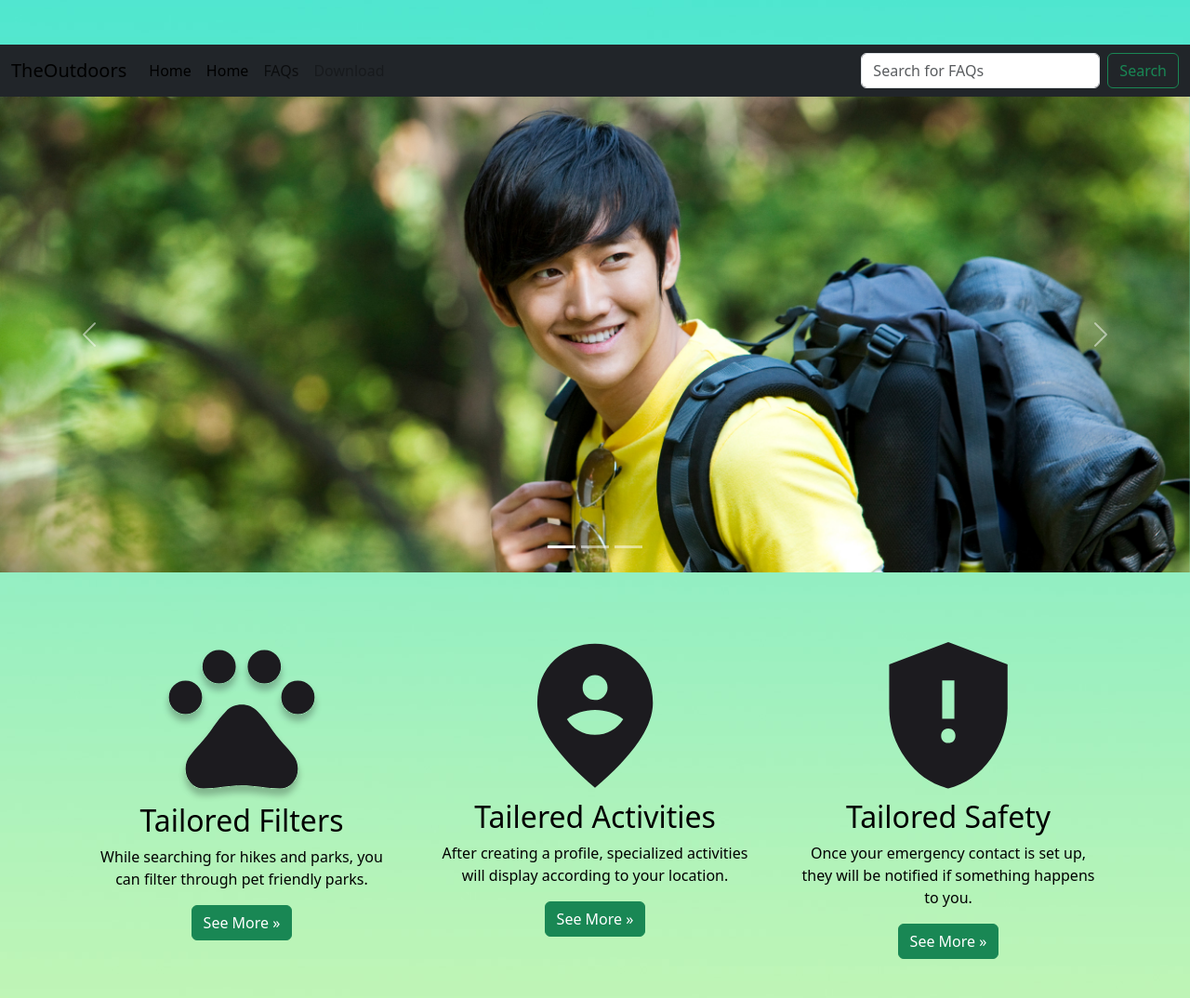
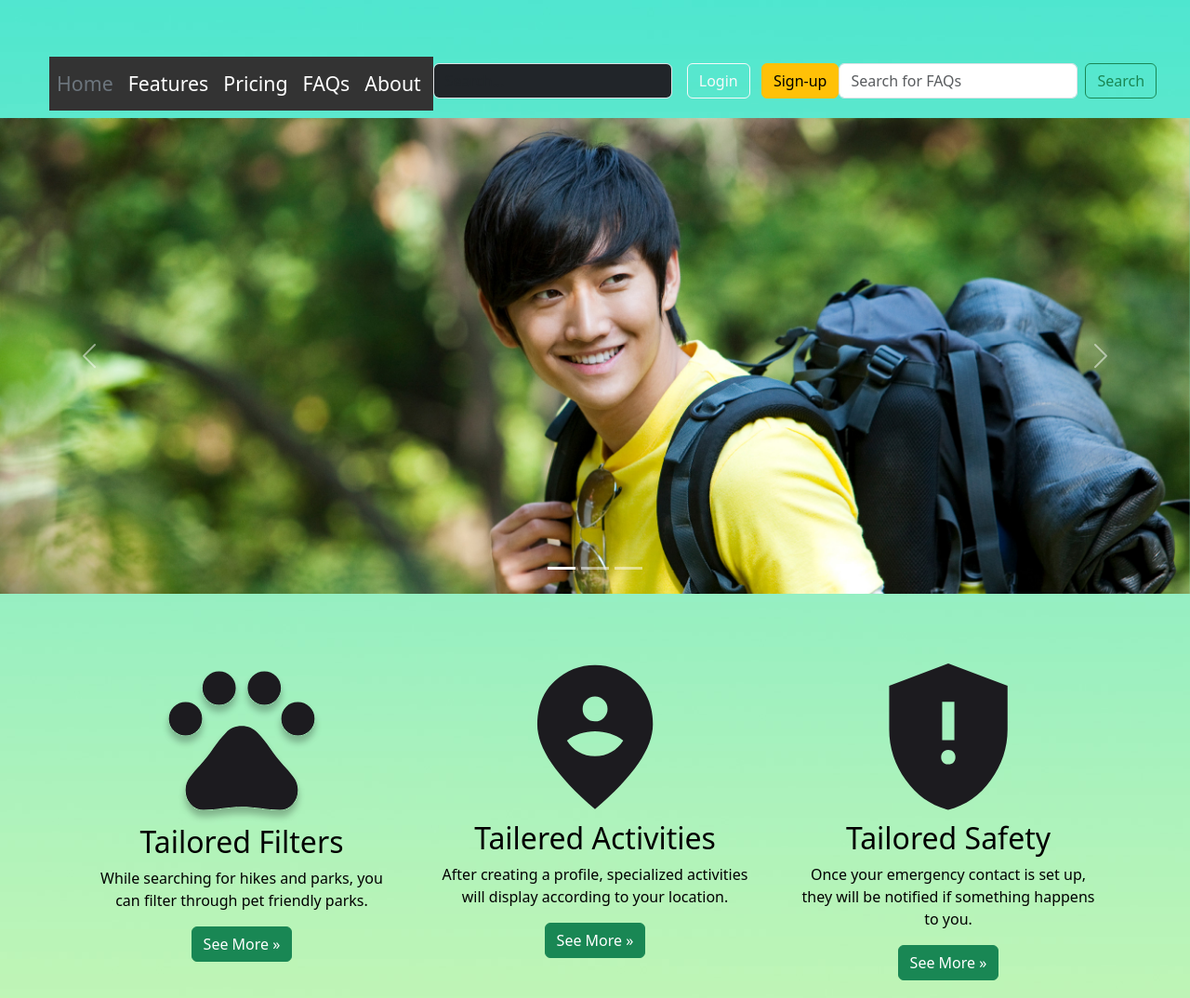
Before and after one commit to bbdmaster/theoutdoors, a plain HTML site: page index.html in a window 1280 px wide. Shown: the top 1074 px of the page at 93% size. Drawn offline with nearby package versions, Linux system fonts and the light colour scheme.

Commit message:
updated bg
updated nav

```diff
--- a/carousel.css
+++ b/carousel.css
@@ -7,7 +7,20 @@ body {
   padding-bottom: 3rem;
   color: #010101;
   background-image: url(../theoutdoors/imgs/bgs/gradient2.jpg);
+
 }
+
+#topNavBar {
+  justify-content: center;
+  align-content: center;
+  align-items: center;
+  }
+
+ #navItems {
+      font-size: 16pt;
+
+
+ }
 
 
 /* CUSTOMIZE THE CAROUSEL
--- a/index.html
+++ b/index.html
@@ -68,6 +68,32 @@
       white-space: nowrap;
       -webkit-overflow-scrolling: touch;
     }
+
+ ul {
+  list-style-type: none;
+  margin: 5px;
+  padding: 5px;
+  overflow: hidden;
+  background-color: #333;
+  font-size: 16pt;
+}
+
+
+
+li a {
+  display: block;
+  color: white;
+  text-align: center;
+  padding: 14px 16px;
+  text-decoration: none;
+  font-size: 16px;
+}
+
+li a:hover {
+  background-color: #111;
+}
+
+
   </style>
 
 
@@ -79,28 +105,29 @@
   <script src="//cdn.jsdelivr.net/npm/bootstrap@5.2.2/dist/js/bootstrap.bundle.min.js"></script>
 
   <header>
-    <nav class="navbar justify-content-center navbar-expand-sm bg-dark navbar-light">
-      <div class="container-fluid">
-        <a class="navbar-brand" href="#">TheOutdoors</a>
-        <button class="navbar-toggler" type="button" data-bs-toggle="collapse" data-bs-target="#navbarCollapse"
-          aria-controls="navbarCollapse" aria-expanded="false" aria-label="Toggle navigation">
-          <span class="navbar-toggler-icon"></span>
-        </button>
-        <div class="collapse navbar-collapse" id="navbarCollapse">
-          <ul class="navbar-nav me-auto mb-2 mb-md-0">
-            <li class="nav-item">
-              <a class="nav-link active" aria-current="page" href="#">Home</a>
-            </li>
-            <li class="nav-item">
-              <a class="nav-link active" aria-current="page" href="#">Home</a>
-            </li>
-            <li class="nav-item">
-              <a class="nav-link" href="#">FAQs</a>
-            </li>
-            <li class="nav-item">
-              <a class="nav-link disabled">Download</a>
-            </li>
-          </ul>
+    <nav class="navbar navbar-expand-sm ">
+      <div class="d-flex flex-wrap align-items-center justify-content-center justify-content-lg-start">
+        <a href="/" class="d-flex align-items-center mb-2 mb-lg-0 text-white text-decoration-none">
+          <svg class="bi me-2" width="40" height="32" role="img" aria-label="Bootstrap"><use xlink:href="#bootstrap"></use></svg>
+        </a>
+
+        <ul class="nav col-12 col-lg-auto me-lg-auto mb-2 justify-content-center mb-md-0">
+          <li><a href="#" class="nav-link px-2 text-secondary">Home</a></li>
+          <li><a href="#" class="nav-link px-2 text-white">Features</a></li>
+          <li><a href="#" class="nav-link px-2 text-white">Pricing</a></li>
+          <li><a href="#" class="nav-link px-2 text-white">FAQs</a></li>
+          <li><a href="#" class="nav-link px-2 text-white">About</a></li>
+        </ul>
+
+        <form class="col-12 col-lg-auto mb-3 mb-lg-0 me-lg-3" role="search">
+          <input type="search" class="form-control form-control-dark text-bg-dark" placeholder="Search..." aria-label="Search">
+        </form>
+
+        <div class="text-end">
+          <button type="button" class="btn btn-outline-light me-2">Login</button>
+          <button type="button" class="btn btn-warning">Sign-up</button>
+        </div>
+      </div>
           <form class="d-flex" role="search">
             <input class="form-control me-2" type="search" placeholder="Search for FAQs" aria-label="Search">
             <button class="btn btn-outline-success" type="submit">Search</button>
```
Also changed, not shown: imgs/bgs/gradient3.jpg (added).
